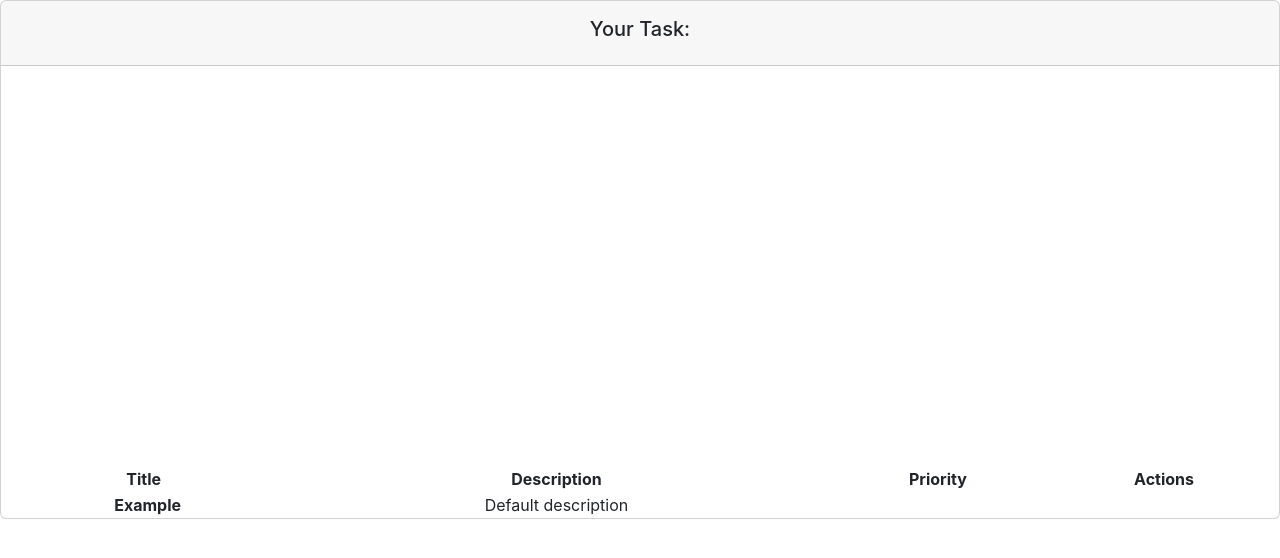
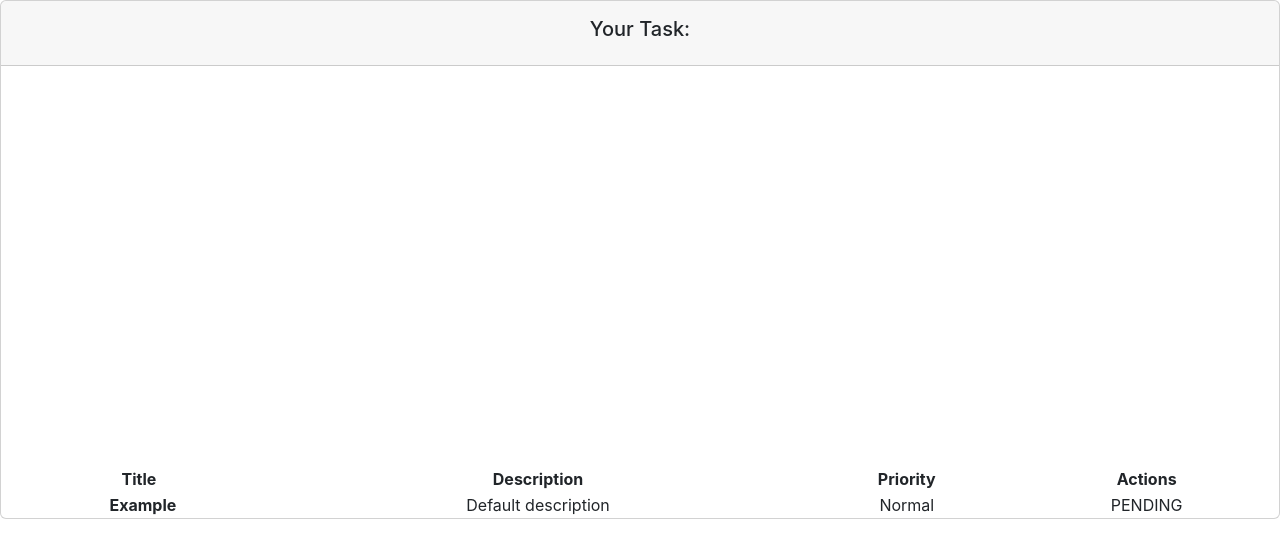
Before and after one commit to hernanguaragna/Open-Bootcamp, a React (Create React App) app in the folder ReactJS/mis-pruebas/hola-mundo/: page / in a window 1280 px wide. Shown: the top 558 px of the page. Built offline with nearby package versions, Linux system fonts and the light colour scheme.

Commit message:
changes in import

```diff
--- a/ReactJS/mis-pruebas/hola-mundo/src/components/conteiner/task.list.jsx
+++ b/ReactJS/mis-pruebas/hola-mundo/src/components/conteiner/task.list.jsx
@@ -7,7 +7,7 @@ import "../../styles/task.scss";
 
 const TaskListComponent = () => {
 
-    const defaultTask = new Task("Example", "Default description", false,LEVELS.NORMAL);
+    const defaultTask = new Task("Example", "Default description", false, LEVELS.NORMAL);
   //*Estado del componente
 
     const [tasks, settasks] = useState(defaultTask);
--- a/ReactJS/mis-pruebas/hola-mundo/src/components/pures/task.jsx
+++ b/ReactJS/mis-pruebas/hola-mundo/src/components/pures/task.jsx
@@ -1,6 +1,7 @@
 import React,{useEffect} from "react";
 import PropTypes from "prop-types";
 import { Task } from "../../models/task.class";
+import { LEVELS } from '../../models/levels.enum';
 import "../../styles/task.scss"
 
 const TaskComponent = ({ task }) => {
@@ -16,16 +17,16 @@ const TaskComponent = ({ task }) => {
 		<th>
 			<span className="ms-2">{task.name}</span>
 		</th>
-		<td className="aligne-middle">
+		<td className="align-middle">
 			<span>{task.description}</span>
 
 		</td>
-		<td className="aligne-middle">
+		<td className="align-middle">
 			<span>{task.level}</span>
 
 		</td>
-		<td className="aligne-middle">
-			<span>{task.completed}</span>
+		<td className="align-middle">
+			<span>{task.completed ? "COMPLETED" : "PENDING"}</span>
 
 		</td>
 
--- a/ReactJS/mis-pruebas/hola-mundo/src/models/levels.enum.js
+++ b/ReactJS/mis-pruebas/hola-mundo/src/models/levels.enum.js
@@ -1,5 +1,5 @@
 export const LEVELS = {
-    NORMAL: "normal",
-    URGENT: "urgent",
-    BLOCKING:"blocking"
+    NORMAL: 'Normal',
+    URGENT: 'Urgent',
+    BLOCKING: 'Blocking'
 }
--- a/ReactJS/mis-pruebas/hola-mundo/src/models/task.class.js
+++ b/ReactJS/mis-pruebas/hola-mundo/src/models/task.class.js
@@ -1,15 +1,16 @@
 import { LEVELS } from "./levels.enum";
 
 export class Task {
-	name = "";
-	description = "";
-	complete = false;
-	lavel = LEVELS.NORMAL;
+    name = '';
+    description = '';
+    completed = false;
+    level = LEVELS.NORMAL;
 
-    constructor(name, description, complete, lavel) {
+    constructor(name, description, completed, level){
         this.name = name;
         this.description = description;
-        this.complete = complete;
-        this.lavel = lavel;
+        this.completed = completed;
+        this.level = level
     }
+
 }
```
